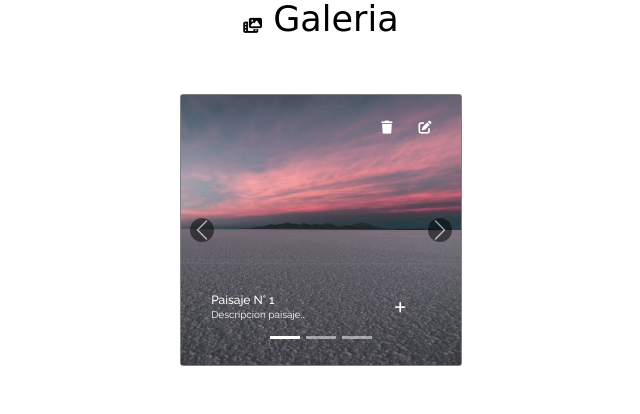
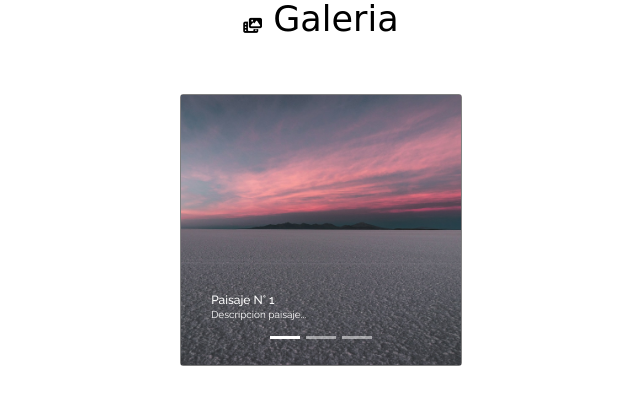
Before and after one commit to miltonfruiz/madfotos, a Flask app: page / in a window 1280 px wide. Shown: the part 774-1188 px from the top of the page, without its empty margins (319-959 px from the left). Run offline with Flask 3, Linux system fonts and the light colour scheme; data comes from the database, SQL or seed files in the repository; some libraries are stand-ins or nearby versions; some web fonts are replaced.

Commit message:
Actualización 12/01: Efecto de iconos ocultos + creacion archivo js

```diff
--- a/static/style.css
+++ b/static/style.css
@@ -417,3 +417,36 @@ input {
   background-color: black;
   border-radius: 100%;
 }
+/*-------------------- Efecto oculto --------------------*/
+#photoCarousel {
+  position: relative;
+}
+#edit-button,
+#delete-button,
+#add-button,
+#photoCarousel .carousel-control-prev,
+#photoCarousel .carousel-control-next {
+  opacity: 0;
+  transition: opacity 0.5s ease, transform 0.5s ease;
+}
+#delete-button {
+  transform: translateY(-25px);
+}
+#add-button {
+  transform: translateY(25px);
+}
+.carousel-control-prev {
+  transform: translateX(25px);
+}
+#edit-button,
+.carousel-control-next {
+  transform: translateX(-25px);
+}
+#photoCarousel:hover #edit-button,
+#photoCarousel:hover #delete-button,
+#photoCarousel:hover #add-button,
+#photoCarousel:hover .carousel-control-prev,
+#photoCarousel:hover .carousel-control-next {
+  opacity: 1;
+  transform: translateX(0);
+}
--- a/templates/base.html
+++ b/templates/base.html
@@ -159,5 +159,6 @@
       integrity="sha384-YvpcrYf0tY3lHB60NNkmXc5s9fDVZLESaAA55NDzOxhy9GkcIdslK1eN7N6jIeHz"
       crossorigin="anonymous"
     ></script>
+    <script src="{{ url_for('static', filename='javascript/app.js') }}"></script>
   </body>
 </html>
--- a/templates/index.html
+++ b/templates/index.html
@@ -4,6 +4,7 @@
   class="carousel slide custom-carousel mt-4 mb-2"
   data-bs-ride="carousel"
 >
+  <!-- Indicadores del carrusel -->
   <div class="carousel-indicators">
     {% for photo in photos %}
     <button
@@ -16,6 +17,8 @@
     ></button>
     {% endfor %}
   </div>
+
+  <!-- Elementos del carrusel -->
   <div class="carousel-inner">
     {% for photo in photos %}
     <div class="carousel-item {% if loop.first %}active{% endif %}">
@@ -70,31 +73,26 @@
     </div>
     {% endfor %}
   </div>
+
+  <!-- Botón "Anterior" -->
   <button
-    id="prev-button"
     class="carousel-control-prev"
     type="button"
     data-bs-target="#photoCarousel"
     data-bs-slide="prev"
   >
-    <span
-      id="prev-button-icon"
-      class="carousel-control-prev-icon"
-      aria-hidden="true"
-    ></span>
+    <span class="carousel-control-prev-icon" aria-hidden="true"></span>
     <span class="visually-hidden">Previous</span>
   </button>
+
+  <!-- Botón "Siguiente" -->
   <button
     class="carousel-control-next"
     type="button"
     data-bs-target="#photoCarousel"
     data-bs-slide="next"
   >
-    <span
-      id="next-button-icon"
-      class="carousel-control-next-icon"
-      aria-hidden="true"
-    ></span>
+    <span class="carousel-control-next-icon" aria-hidden="true"></span>
     <span class="visually-hidden">Next</span>
   </button>
 </div>
```
Also changed, not shown: static/javascript/app.js (added).
